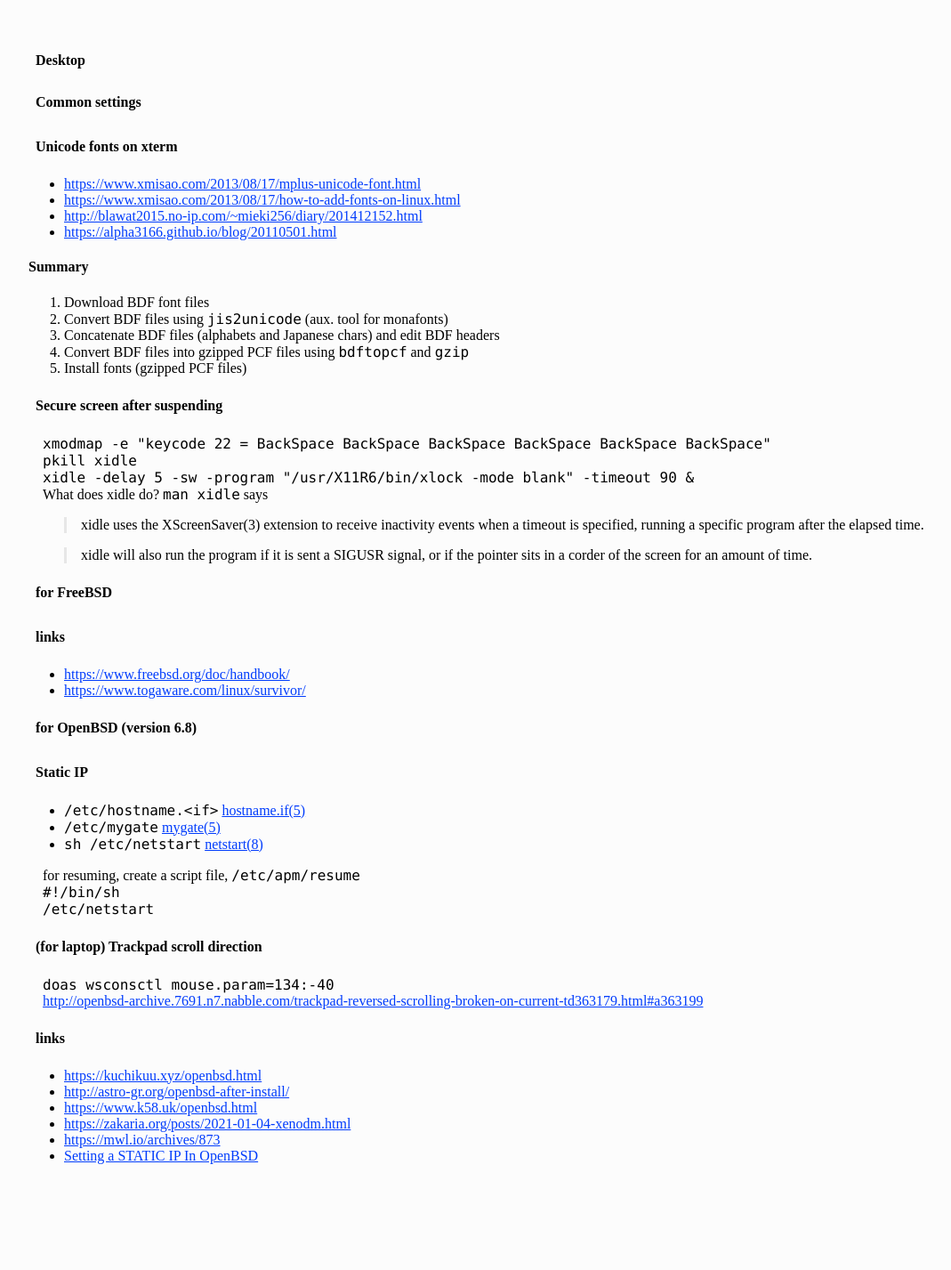
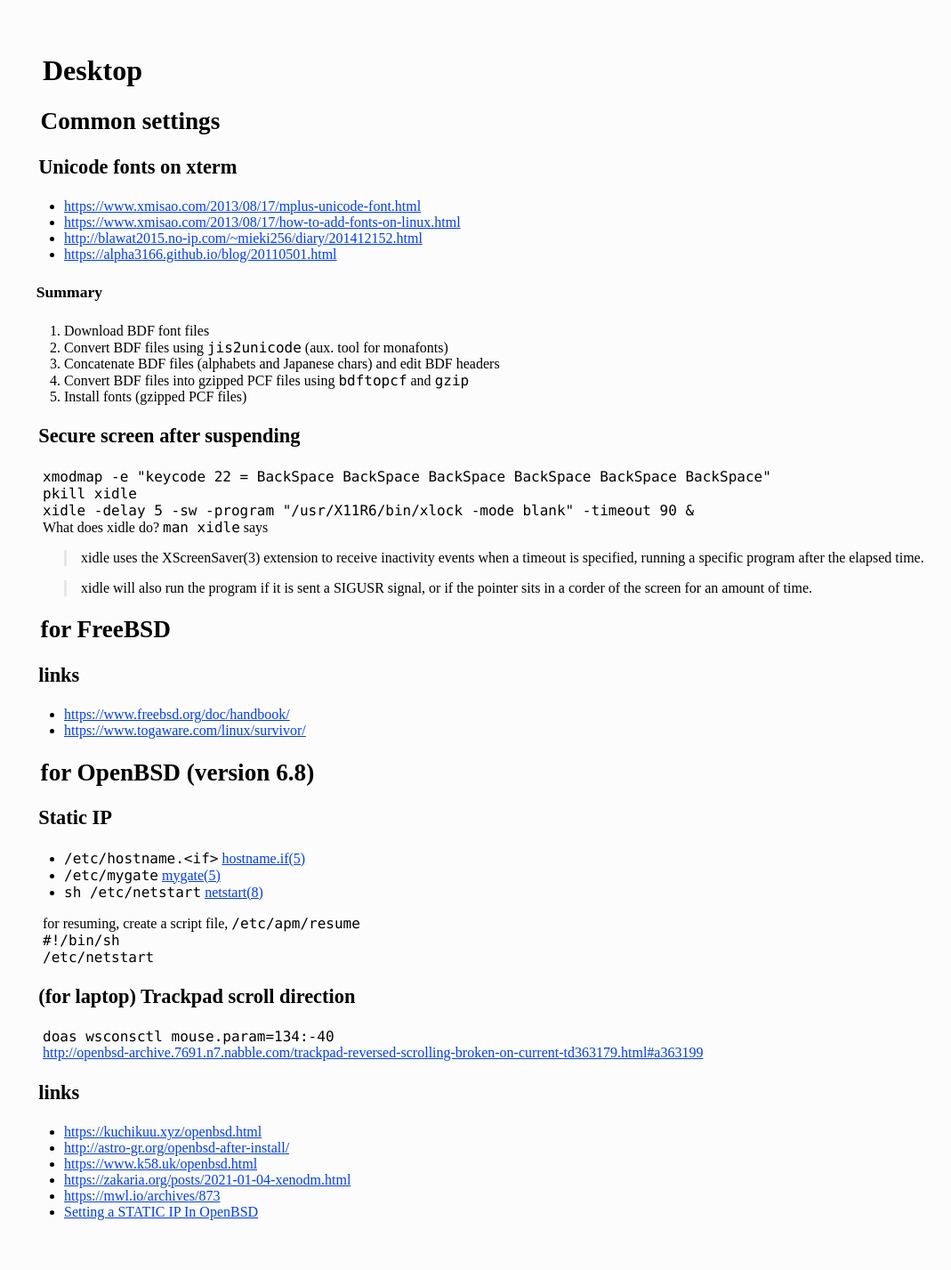
Before and after one commit to f6o/f6o.github.io, a Jekyll site: the page built from desktop.md, in a window 1280 px wide. Shown: the whole page at 89% size, without its empty margins (8-1077 px from the left). Built offline with Jekyll 4.4.1, drawn with Linux system fonts in a browser that asks for light colours; our own code applies the rules of GitHub Pages for plain Markdown files; before the commit the page ends 1364 px from its top, so only the background shows below that.

Commit message:
change font size

```diff
--- a/css/default.css
+++ b/css/default.css
@@ -1,5 +1,5 @@
 body { padding: 1em; }
-h1, h2, h3 { padding: 0.5em;}
+h1, h2, h3, h4, h5, h6 { padding: 0 0.5em;}
 p, pre { margin : 0 1em; }
 pre, code { font-family: "Consolas", "Courier New", monospace; }
 pre { overflow: auto; }
@@ -10,7 +10,11 @@ a:visited { color: #9c3c3c; }
 
 blockquote { border-left: 3px solid #e7e7e7; }
 
-h1, h2, h3, h4, h5, h6 { font-size : 1em; }
+h1 { font-size: 2em; }
+h2 { font-size: 1.7em; }
+h3 { font-size: 1.4em; }
+h4 { font-size: 1.1em; }
+h5, h6 { font-size : 1em; }
 
 @media screen and (min-width: 1024px) {
     header, article.post, footer {
```
